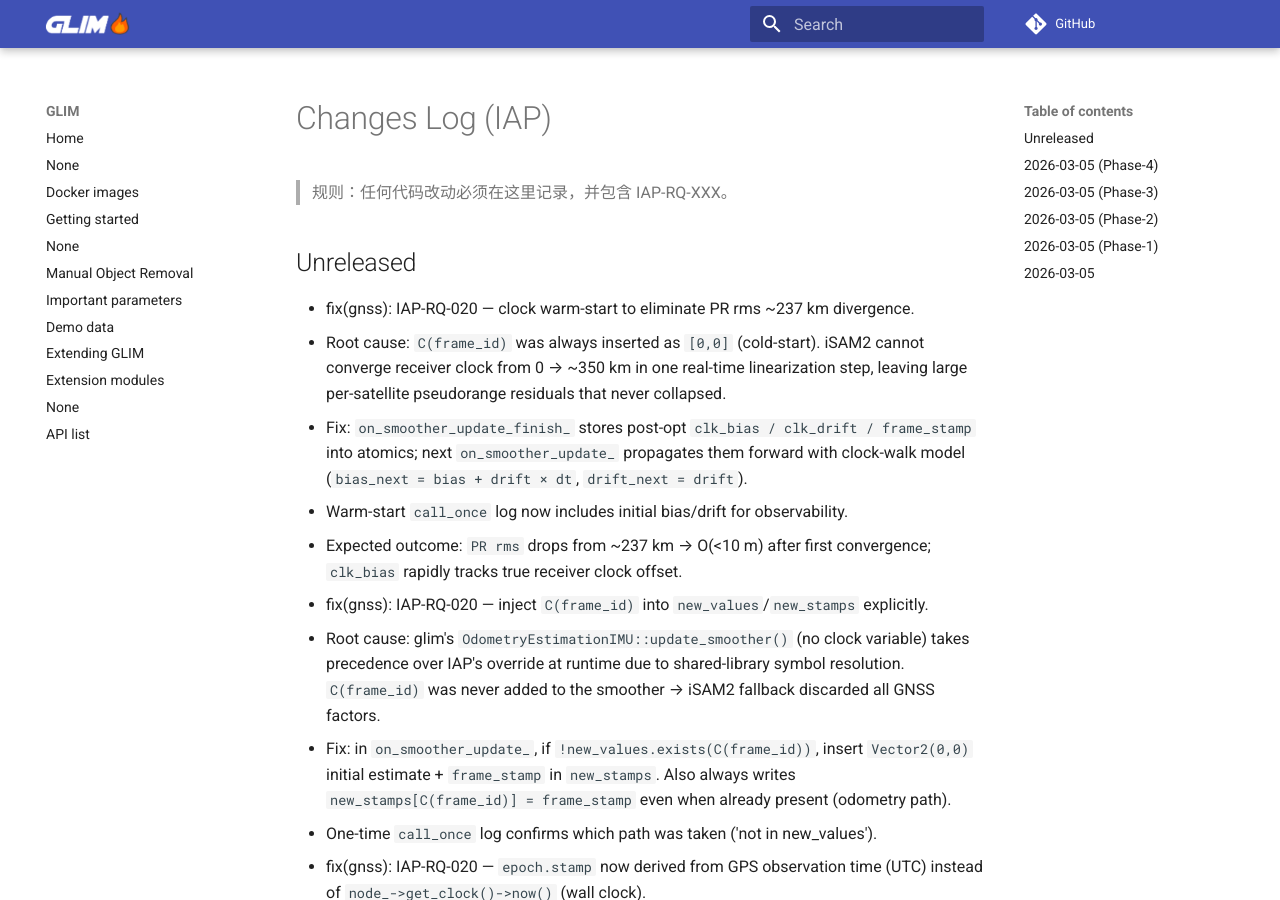
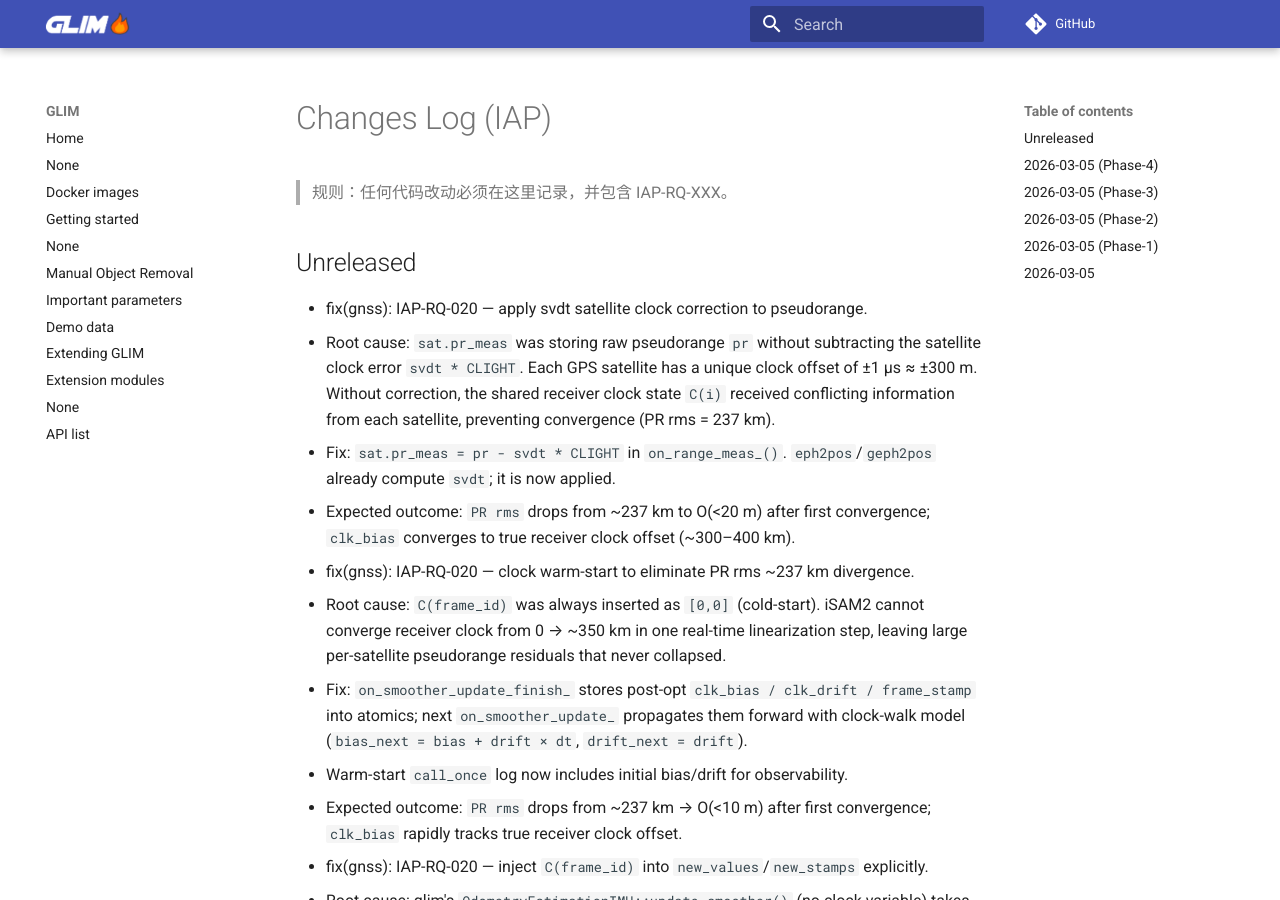
Before and after one commit to Printeger/iap, an MkDocs documentation site: the page built from docs/CHANGES.md, in a window 1280 px wide and 900 px high. Built offline with MkDocs 1.6.1 and Material for MkDocs 9.7.7, drawn with Linux system fonts in a browser that asks for light colours; nearby versions of some CDN libraries; comment, search, counter and statistics services are not loaded.

Commit message:
fix(gnss): apply svdt satellite clock correction to pseudorange
sat.pr_meas was storing raw pseudorange without subtracting the
satellite clock error (svdt * CLIGHT). Each GPS satellite has a
unique clock offset of ±1 µs = ±300 m. Without correction, the
shared receiver clock state C(i) received conflicting information
from all satellites, preventing convergence (PR rms = 237 km).

Fix: sat.pr_meas = pr - svdt * CLIGHT in on_range_meas_().
eph2pos/geph2pos already compute svdt; we just need to use it.

```diff
--- a/docs/CHANGES.md
+++ b/docs/CHANGES.md
@@ -3,6 +3,15 @@
 > 规则：任何代码改动必须在这里记录，并包含 IAP-RQ-XXX。
 
 ## Unreleased
+- fix(gnss): IAP-RQ-020 — apply svdt satellite clock correction to pseudorange.
+  - Root cause: `sat.pr_meas` was storing raw pseudorange `pr` without subtracting the
+    satellite clock error `svdt * CLIGHT`. Each GPS satellite has a unique clock offset
+    of ±1 µs ≈ ±300 m. Without correction, the shared receiver clock state `C(i)` received
+    conflicting information from each satellite, preventing convergence (PR rms = 237 km).
+  - Fix: `sat.pr_meas = pr - svdt * CLIGHT` in `on_range_meas_()`.
+    `eph2pos`/`geph2pos` already compute `svdt`; it is now applied.
+  - Expected outcome: `PR rms` drops from ~237 km to O(<20 m) after first convergence;
+    `clk_bias` converges to true receiver clock offset (~300–400 km).
 - fix(gnss): IAP-RQ-020 — clock warm-start to eliminate PR rms ~237 km divergence.
   - Root cause: `C(frame_id)` was always inserted as `[0,0]` (cold-start). iSAM2
     cannot converge receiver clock from 0 → ~350 km in one real-time linearization
```
Also changed, not shown: docs/TRACEABILITY.md (+1 -1 lines), 1 other file.
